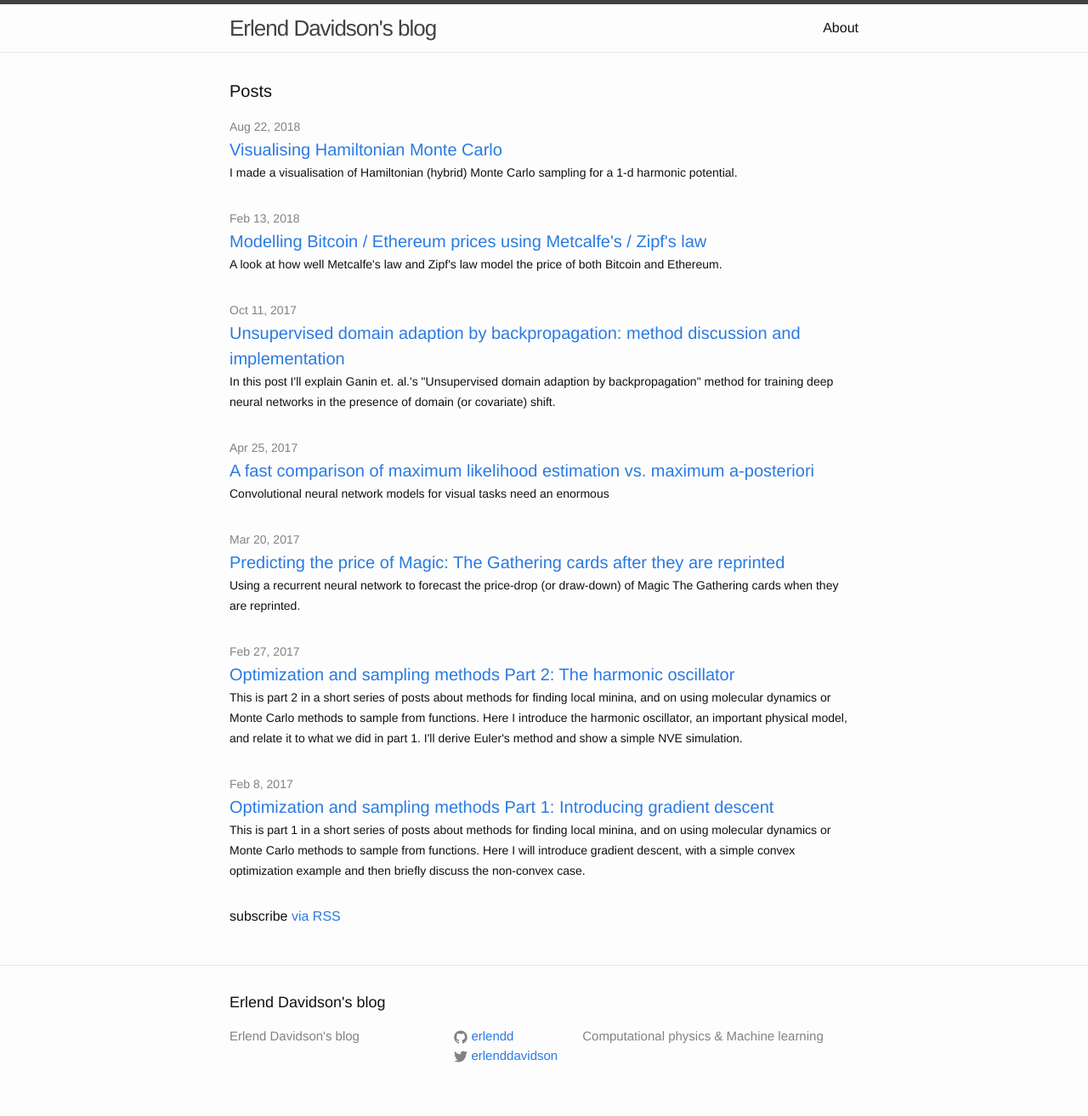
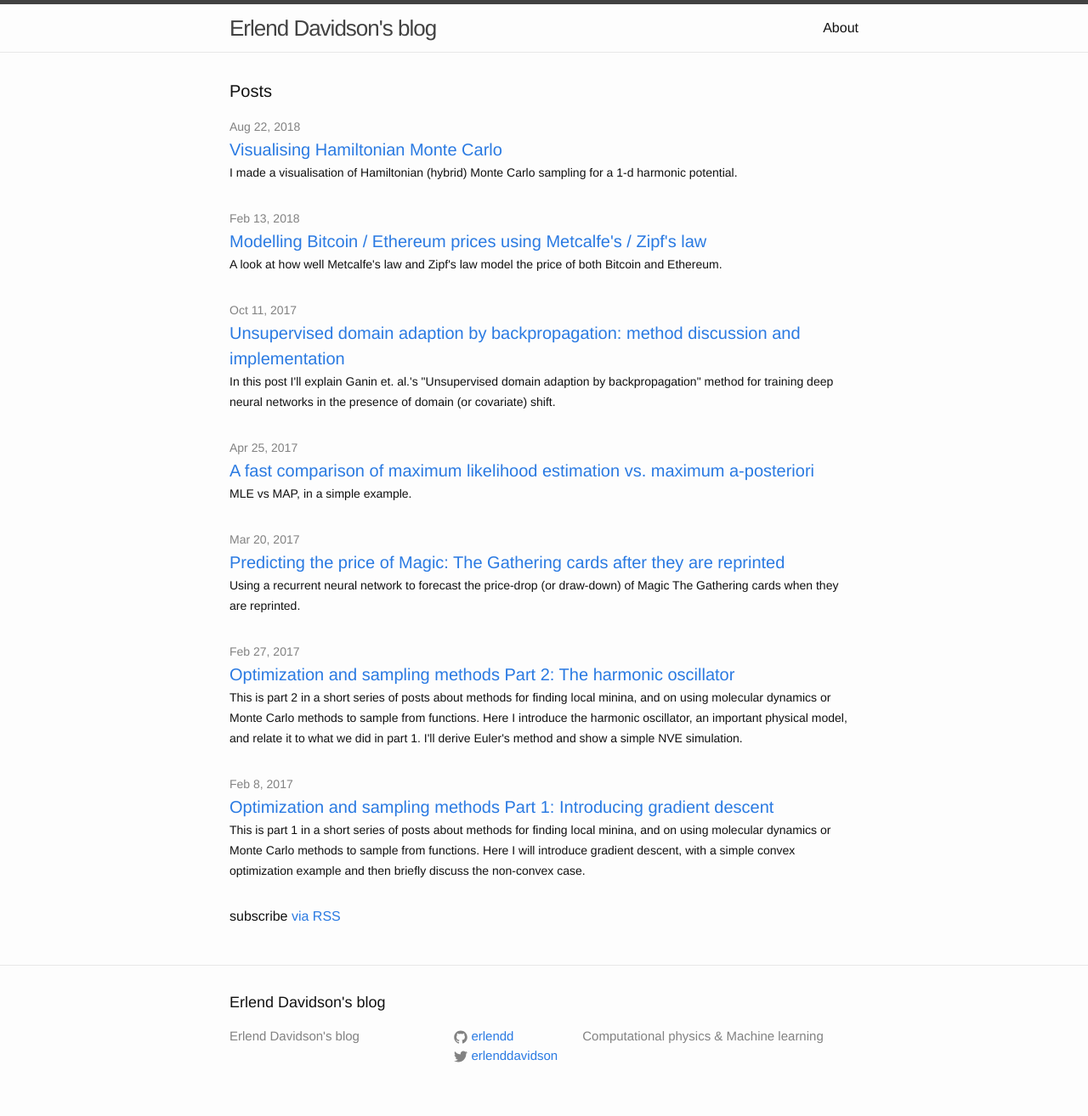
Before and after one commit to erlendd/erlendd.github.io, a Jekyll site: the page built from index.md, in a window 1280 px wide. Shown: the whole page at 85% size. Built offline with Jekyll 4.4.1, drawn with Linux system fonts in a browser that asks for light colours; comment, search, counter and statistics services are not loaded.

Commit message:
Fix desc. MLEvMAP.

```diff
--- a/_posts/2017-04-25-mle-vs-map.markdown
+++ b/_posts/2017-04-25-mle-vs-map.markdown
@@ -14,7 +14,7 @@ tag:
 - computer vision
 - machine learning
 - Bayesian statistics
-description: Convolutional neural network models for visual tasks need an enormous
+description: MLE vs MAP, in a simple example.
 ---
 
 The maximum likelihood estimation (MLE) and maximum a posterior (MAP) are two ways of estimating a parameter given
```
